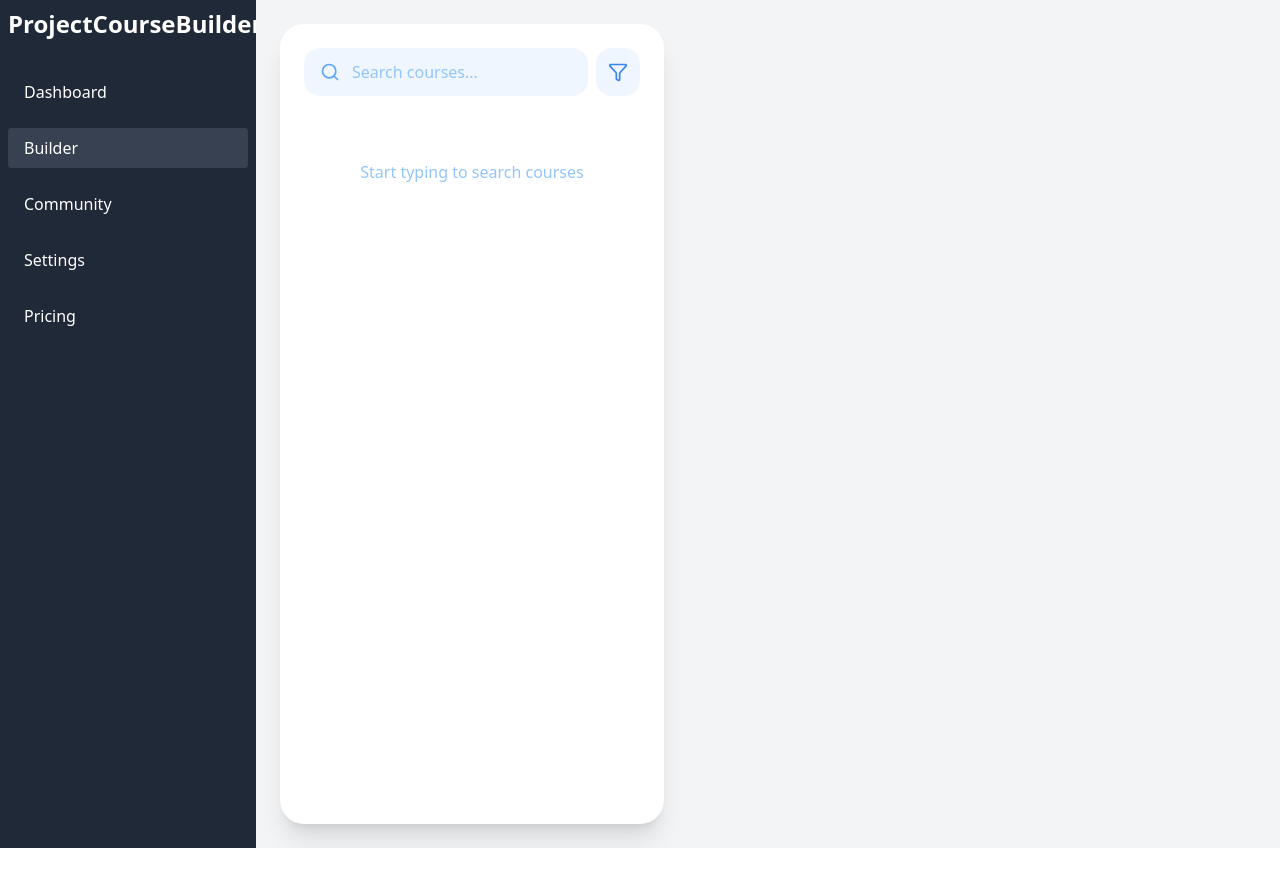
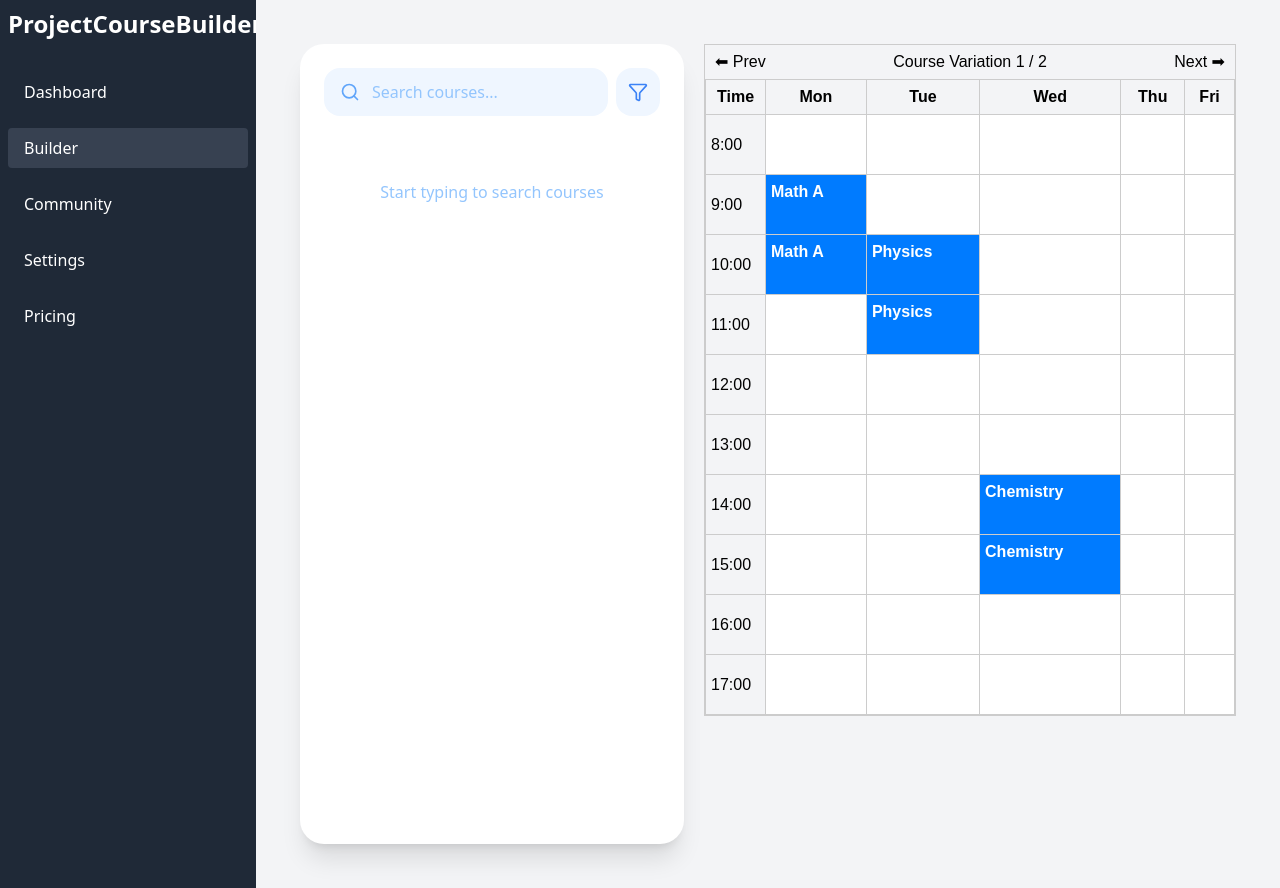
Before and after one commit to StormHacks-2025/ProjectCourseBuilder, a React app in the folder frontend/: page /builder in a window 1280 px wide. Before the commit the page ends 848 px from the top, so only its background shows below. Built offline with nearby package versions, Linux system fonts and the light colour scheme; the HTML template or start-up script is replaced by a standard one.

Commit message:
Added weekly view

```diff
--- /dev/null
+++ b/frontend/src/component/weeklySchedule.jsx
@@ -0,0 +1,74 @@
+import React, { useState } from 'react';
+
+const hours = Array.from({ length: 10 }, (_, i) => 8 + i); // 8:00 to 17:00
+const days = ['Mon', 'Tue', 'Wed', 'Thu', 'Fri'];
+
+const WeeklySchedule = ({ fixedCourses = [], variableCourses = [] }) => {
+  const [currentIndex, setCurrentIndex] = useState(0);
+
+  const currentVariable = variableCourses[currentIndex] || [];
+  const currentEvents = [...fixedCourses, ...currentVariable];
+
+  const getEvent = (day, hour) => {
+    return currentEvents.find(
+      e => e.day === day && e.startHour <= hour && e.endHour > hour
+    );
+  };
+
+  const prevVariation = () => {
+    setCurrentIndex((prev) => (prev === 0 ? variableCourses.length - 1 : prev - 1));
+  };
+
+  const nextVariation = () => {
+    setCurrentIndex((prev) => (prev === variableCourses.length - 1 ? 0 : prev + 1));
+  };
+
+  return (
+    <div style={{ overflowX: 'auto', border: '1px solid #ccc', fontFamily: 'sans-serif' }}>
+      {/* Header with arrows */}
+      <div style={{ display: 'flex', justifyContent: 'space-between', alignItems: 'center', padding: '5px 10px' }}>
+        <button onClick={prevVariation}>⬅ Prev</button>
+        <span>Course Variation {currentIndex + 1} / {variableCourses.length}</span>
+        <button onClick={nextVariation}>Next ➡</button>
+      </div>
+
+      <table style={{ borderCollapse: 'collapse', width: '100%' }}>
+        <thead>
+          <tr>
+            <th style={{ border: '1px solid #ccc', width: '60px', padding: '5px' }}>Time</th>
+            {days.map(day => (
+              <th key={day} style={{ border: '1px solid #ccc', padding: '5px' }}>{day}</th>
+            ))}
+          </tr>
+        </thead>
+        <tbody>
+          {hours.map(hour => (
+            <tr key={hour} style={{ height: '60px' }}>
+              <td style={{ border: '1px solid #ccc', padding: '5px' }}>{hour}:00</td>
+              {days.map(day => {
+                const event = getEvent(day, hour);
+                return (
+                  <td
+                    key={day + hour}
+                    style={{
+                      border: '1px solid #ccc',
+                      padding: '5px',
+                      background: event ? '#007bff' : 'white',
+                      color: event ? 'white' : 'black',
+                      verticalAlign: 'top',
+                      fontWeight: event ? 'bold' : 'normal'
+                    }}
+                  >
+                    {event ? event.title : ''}
+                  </td>
+                );
+              })}
+            </tr>
+          ))}
+        </tbody>
+      </table>
+    </div>
+  );
+};
+
+export default WeeklySchedule;
--- a/frontend/src/pages/Builder.jsx
+++ b/frontend/src/pages/Builder.jsx
@@ -1,5 +1,28 @@
-import {SearchBarBuilder} from '../component/seachBarBuilder.jsx'
+import { SearchBarBuilder } from '../component/seachBarBuilder.jsx';
+import WeeklySchedule from '../component/weeklySchedule.jsx';
 
 export default function Builder() {
-  return <SearchBarBuilder/>;
+  // Courses that stay the same for all variations
+  const fixedCourses = [
+    { title: 'Physics', day: 'Tue', startHour: 10, endHour: 12 },
+    { title: 'Chemistry', day: 'Wed', startHour: 14, endHour: 16 },
+  ];
+
+  // Variations of a single course (e.g., different Math sections)
+  const variableCourses = [
+    [ { title: 'Math A', day: 'Mon', startHour: 9, endHour: 11 } ],
+    [ { title: 'Math B', day: 'Mon', startHour: 11, endHour: 13 } ]
+  ];
+
+  return (
+    <div style={{ display: 'flex', gap: '20px', padding: '20px' }}>
+      <div style={{ flex: 1 }}>
+        <SearchBarBuilder />
+      </div>
+
+      <div style={{ flex: 2 }}>
+        <WeeklySchedule fixedCourses={fixedCourses} variableCourses={variableCourses} />
+      </div>
+    </div>
+  );
 }
```
Also changed, not shown: 1 other file (tests, documents, lock files or other folders).
